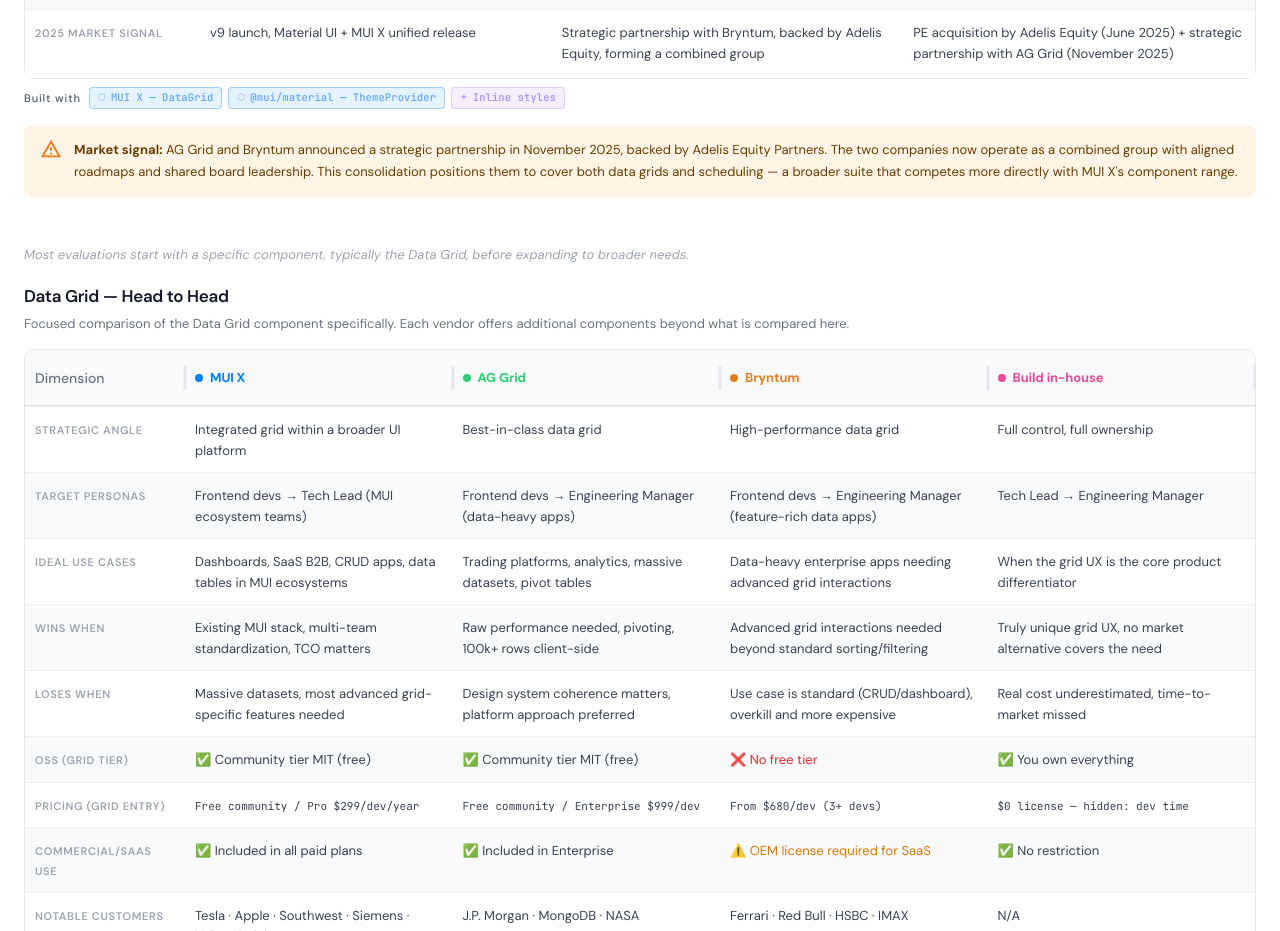
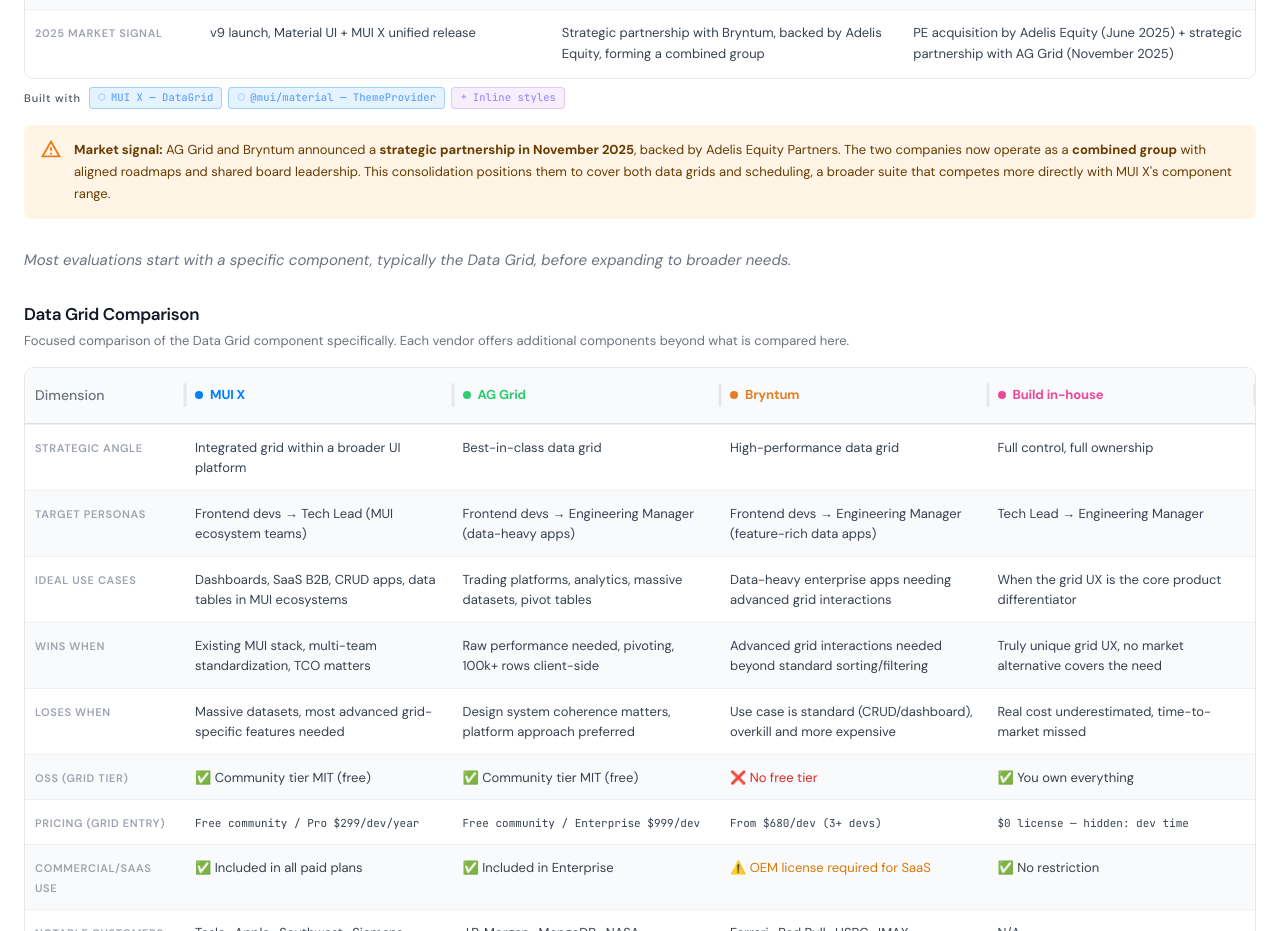
Before and after one commit to LaureBrosseau/react-ui-components-comparison, a React (Vite) app: page / in a window 1280 px wide. Shown: the part 980-1911 px from the top of the page. Built offline with nearby package versions, Linux system fonts and the light colour scheme; what ag-grid-community would draw is missing.

Commit message:
changes overview

```diff
--- a/src/pages/ProductOverview.jsx
+++ b/src/pages/ProductOverview.jsx
@@ -264,18 +264,18 @@
             sx={{ mt: 2, '& .MuiAlert-message': { fontSize: '13px', lineHeight: '1.7' } }}
           >
             <strong>Market signal:</strong>{' '}
-            AG Grid and Bryntum announced a strategic partnership in November 2025, backed by Adelis Equity Partners. The two companies now operate as a combined group with aligned roadmaps and shared board leadership. This consolidation positions them to cover both data grids and scheduling — a broader suite that competes more directly with MUI X's component range.
+            AG Grid and Bryntum announced a <strong>strategic partnership in November 2025</strong>, backed by Adelis Equity Partners. The two companies now operate as a <strong>combined group</strong> with aligned roadmaps and shared board leadership. This consolidation positions them to cover both data grids and scheduling, a broader suite that competes more directly with MUI X's component range.
           </Alert>
         </div>
-        <div style={{ marginBottom: '48px' }} />
+        <div style={{ marginBottom: '30px' }} />
 
         {/* ── Section 2: Data Grid Head to Head ───────────────────────────── */}
         <div>
-          <p style={{ fontSize: '13px', color: '#9ca3af', marginBottom: '20px', fontStyle: 'italic' }}>
+          <p style={{ fontSize: '15px', color: '#6b7280', marginBottom: '30px', fontStyle: 'italic' }}>
             Most evaluations start with a specific component, typically the Data Grid, before expanding to broader needs.
           </p>
           <h2 style={{ fontSize: '17px', fontWeight: '600', color: '#111827', marginBottom: '4px', letterSpacing: '-0.02em' }}>
-            Data Grid — Head to Head
+            Data Grid Comparison
           </h2>
           <p style={{ fontSize: '13px', color: '#6b7280', marginBottom: '16px' }}>
             Focused comparison of the Data Grid component specifically. Each vendor offers additional components beyond what is compared here.
```
